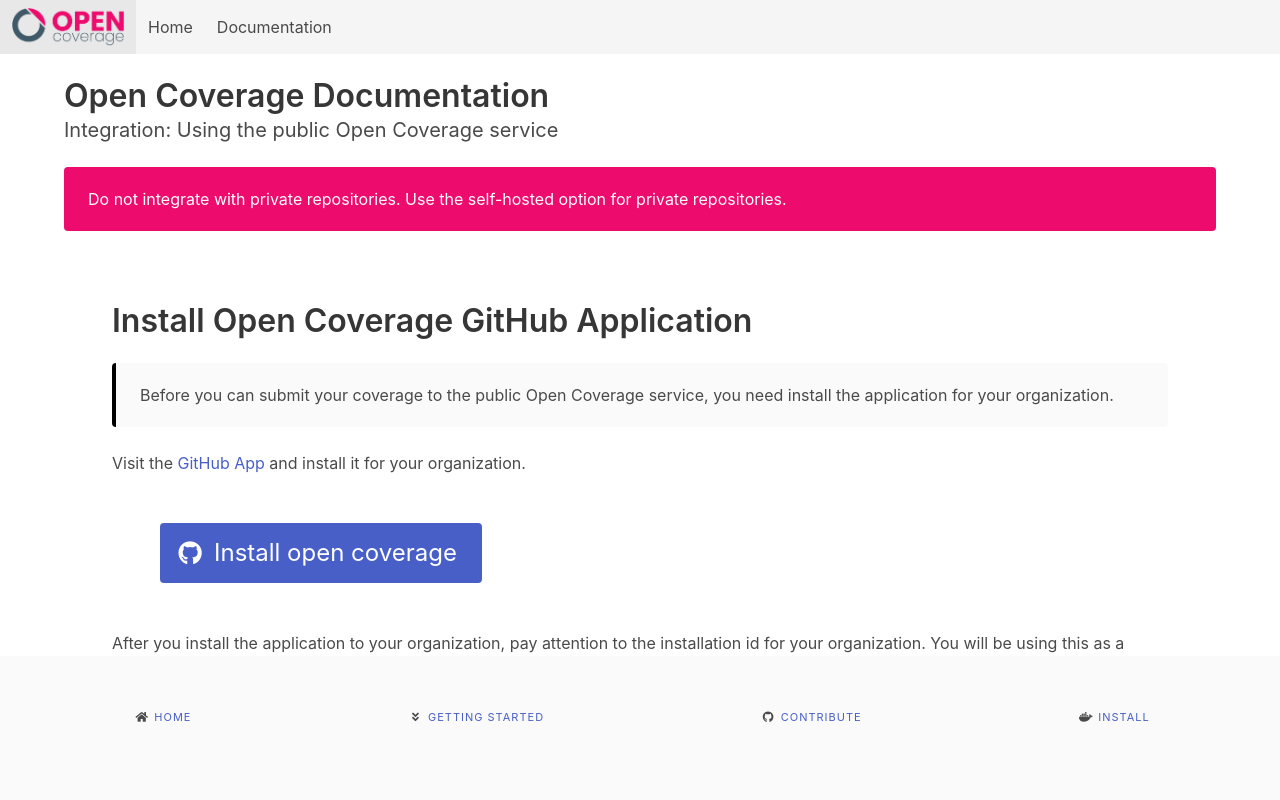
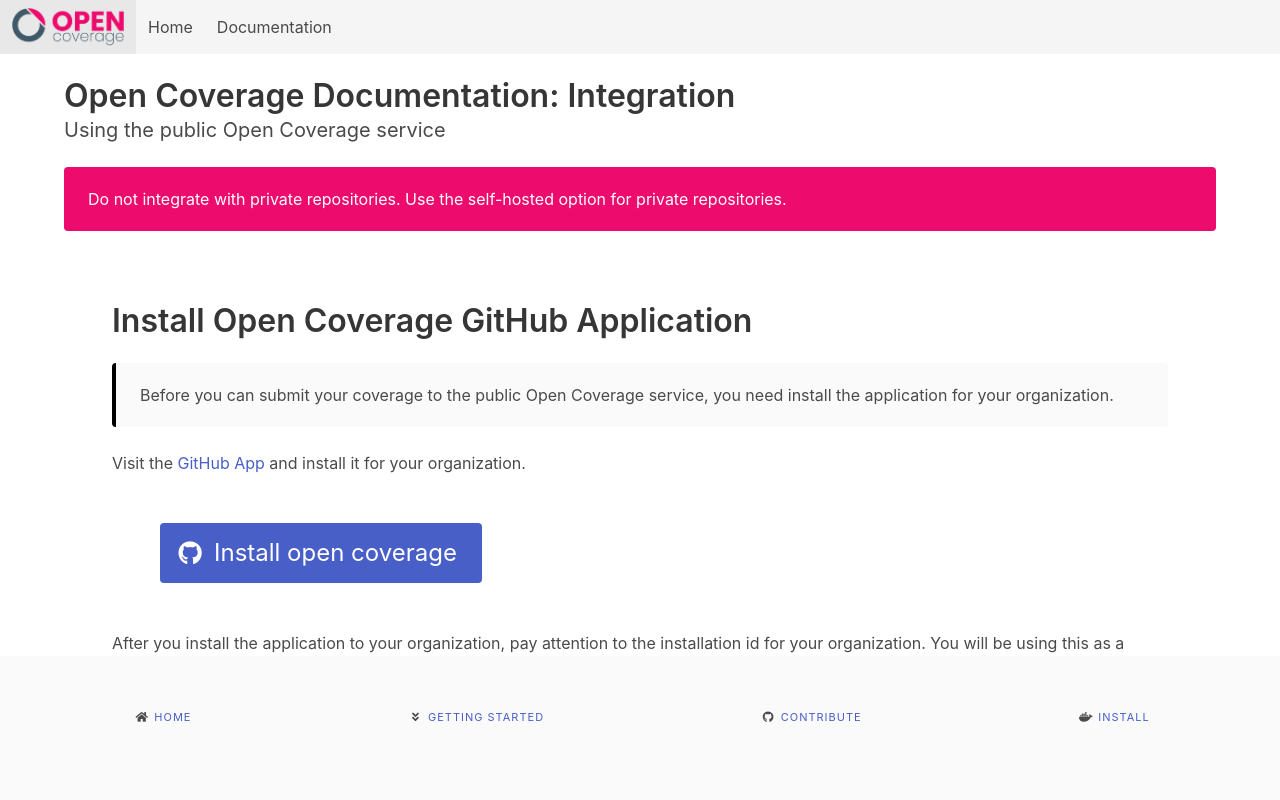
Before and after one commit to vangheem/opencoverage, a Next.js app in the folder app/: page /docs/integration in a window 1280 px wide. Shown: the top 800 px of the page. Built offline with nearby package versions, Linux system fonts and the light colour scheme.

Commit message:
more tests

```diff
--- a/app/pages/docs/hosting/index.js
+++ b/app/pages/docs/hosting/index.js
@@ -12,7 +12,7 @@
     <Layout title='Hosting Documentation: Open Coverage'>
       <div className='container'>
         <br />
-        <h1 className='title'>Open Coverage Documentation</h1>
+        <h1 className='title'>Open Coverage Documentation: Hosting</h1>
         <p className='subtitle'>Host open coverage on-prem</p>
 
         <div className='notification'>
--- a/app/pages/docs/integration/index.js
+++ b/app/pages/docs/integration/index.js
@@ -123,10 +123,8 @@
     <Layout title='Integration Documentation: Open Coverage'>
       <div className='container'>
         <br />
-        <h1 className='title'>Open Coverage Documentation</h1>
-        <p className='subtitle'>
-          Integration: Using the public Open Coverage service
-        </p>
+        <h1 className='title'>Open Coverage Documentation: Integration</h1>
+        <p className='subtitle'>Using the public Open Coverage service</p>
 
         <div className='notification is-danger'>
           Do not integrate with private repositories. Use the self-hosted option
```
Also changed, not shown: 1 other file (tests, documents, lock files or other folders).
